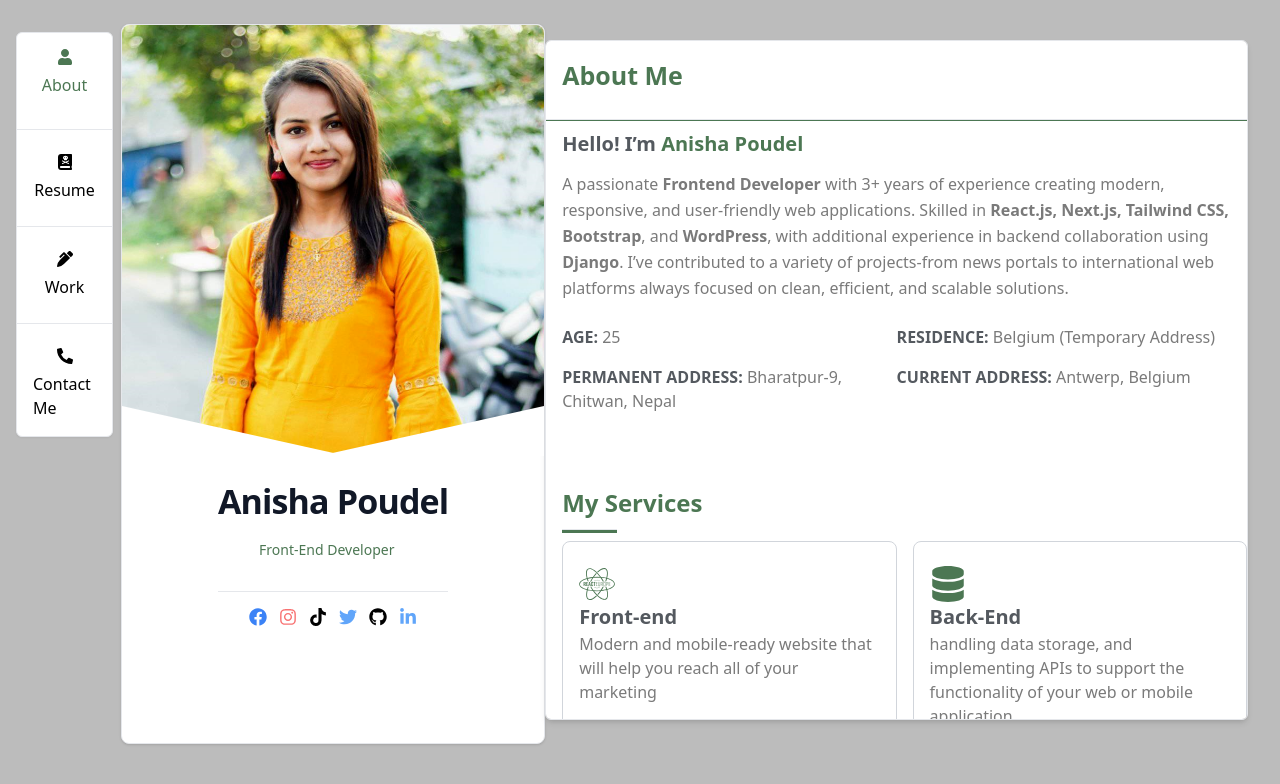
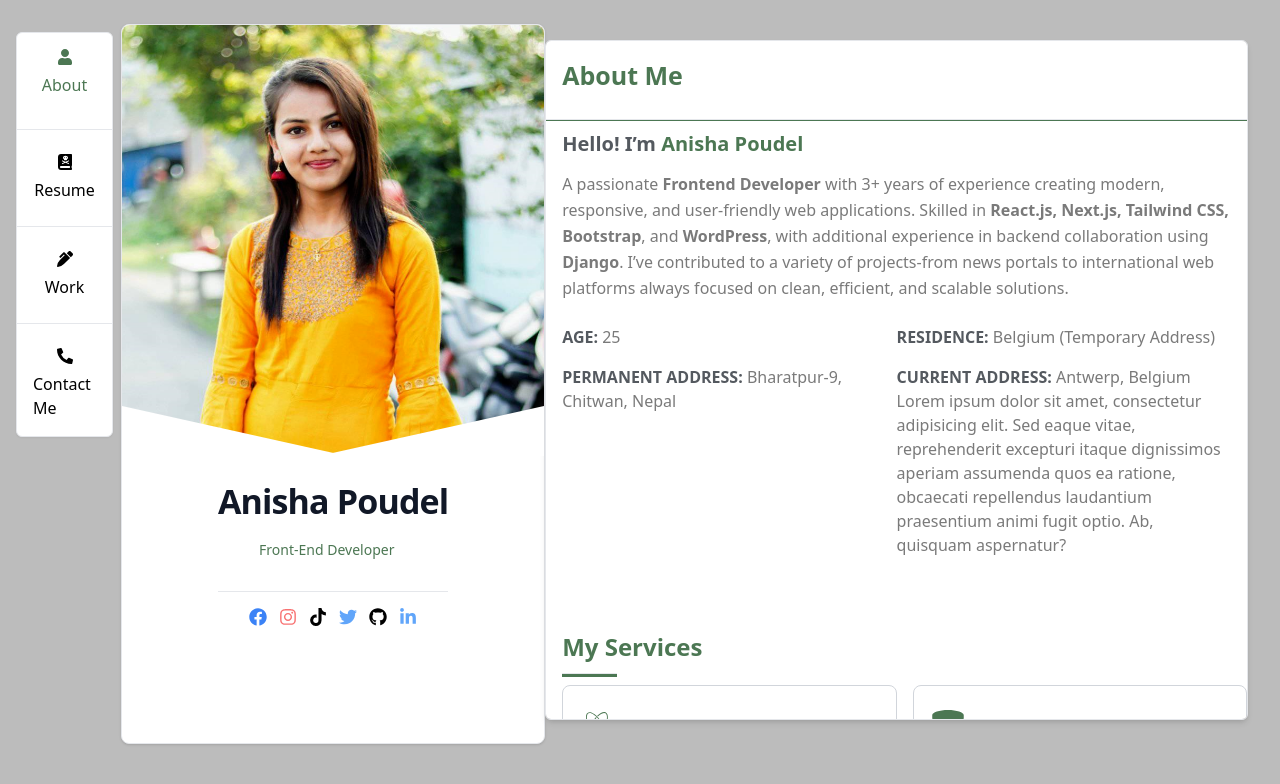
Before and after one commit to anishap123/My_portfolio, a React (Create React App) app: page / in a window 1280 px wide. Shown: the top 784 px of the page. Built offline with nearby package versions, Linux system fonts and the light colour scheme.

Commit message:
about page

```diff
--- a/src/pages/About.jsx
+++ b/src/pages/About.jsx
@@ -80,7 +80,7 @@ const About = () => {
                 CURRENT ADDRESS:
               </span>{" "}
               Antwerp, Belgium
-
+Lorem ipsum dolor sit amet, consectetur adipisicing elit. Sed eaque vitae, reprehenderit excepturi itaque dignissimos aperiam assumenda quos ea ratione, obcaecati repellendus laudantium praesentium animi fugit optio. Ab, quisquam aspernatur?
 
             </div>
           </div>
```
